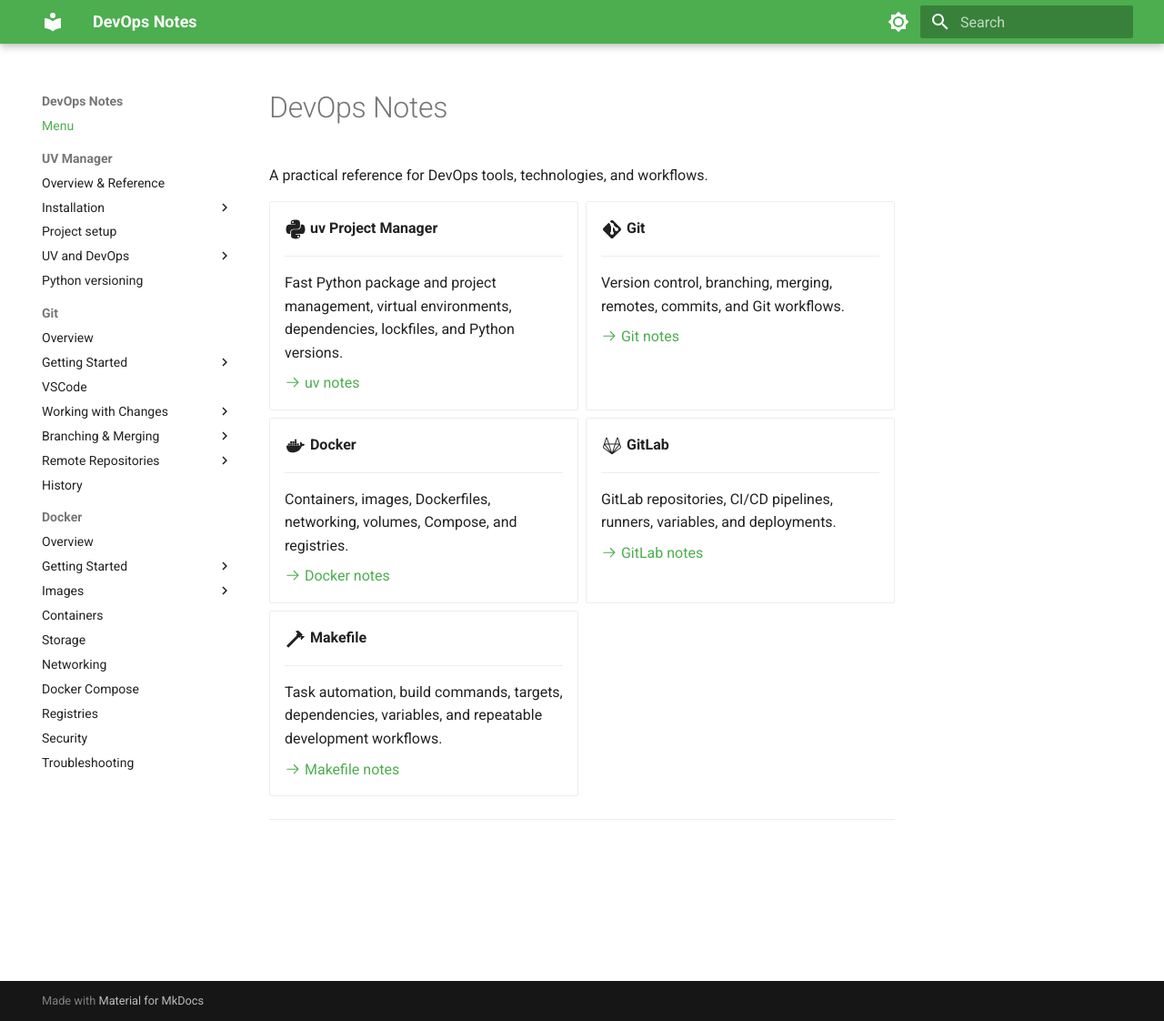
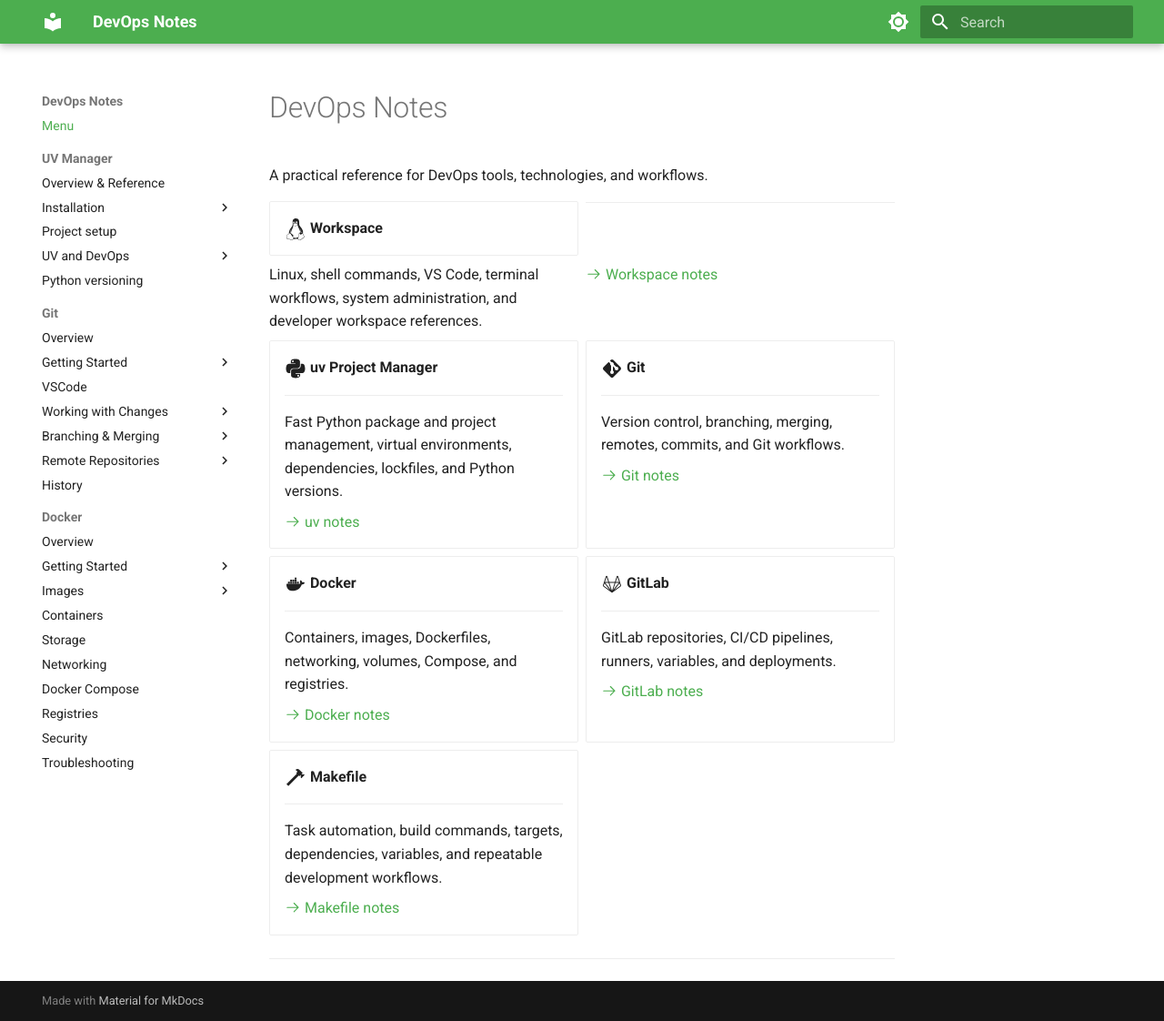
Before and after one commit to PSebastian96/devops_notes, an MkDocs documentation site: the page built from docs/index.md, in a window 1280 px wide and 1122 px high. Shown: the whole window at 91% size. Built offline with MkDocs 1.6.1 and Material for MkDocs 9.7.7, drawn with Linux system fonts in a browser that asks for light colours.

Commit message:
workspace nav added

```diff
--- a/docs/index.md
+++ b/docs/index.md
@@ -3,6 +3,15 @@
 A practical reference for DevOps tools, technologies, and workflows.
 
 <div class="grid cards" markdown>
+
+- :fontawesome-brands-linux:{ .lg .middle } **Workspace**
+
+  ---
+
+  Linux, shell commands, VS Code, terminal workflows, system administration, and developer workspace references.
+
+  [:octicons-arrow-right-24: Workspace notes](workspace/index.md)
+
 
 -   :fontawesome-brands-python:{ .lg .middle } **uv Project Manager**
 
```
